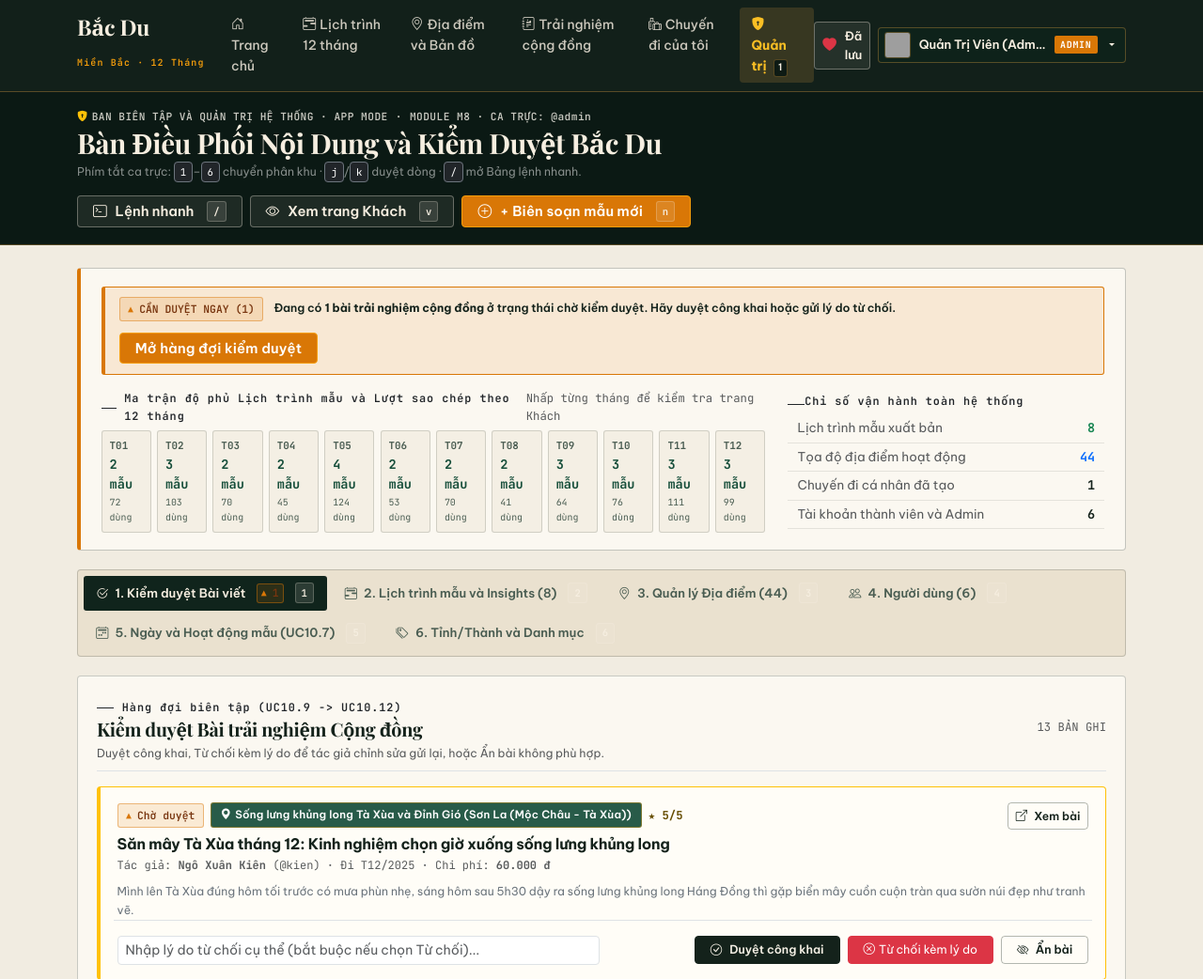
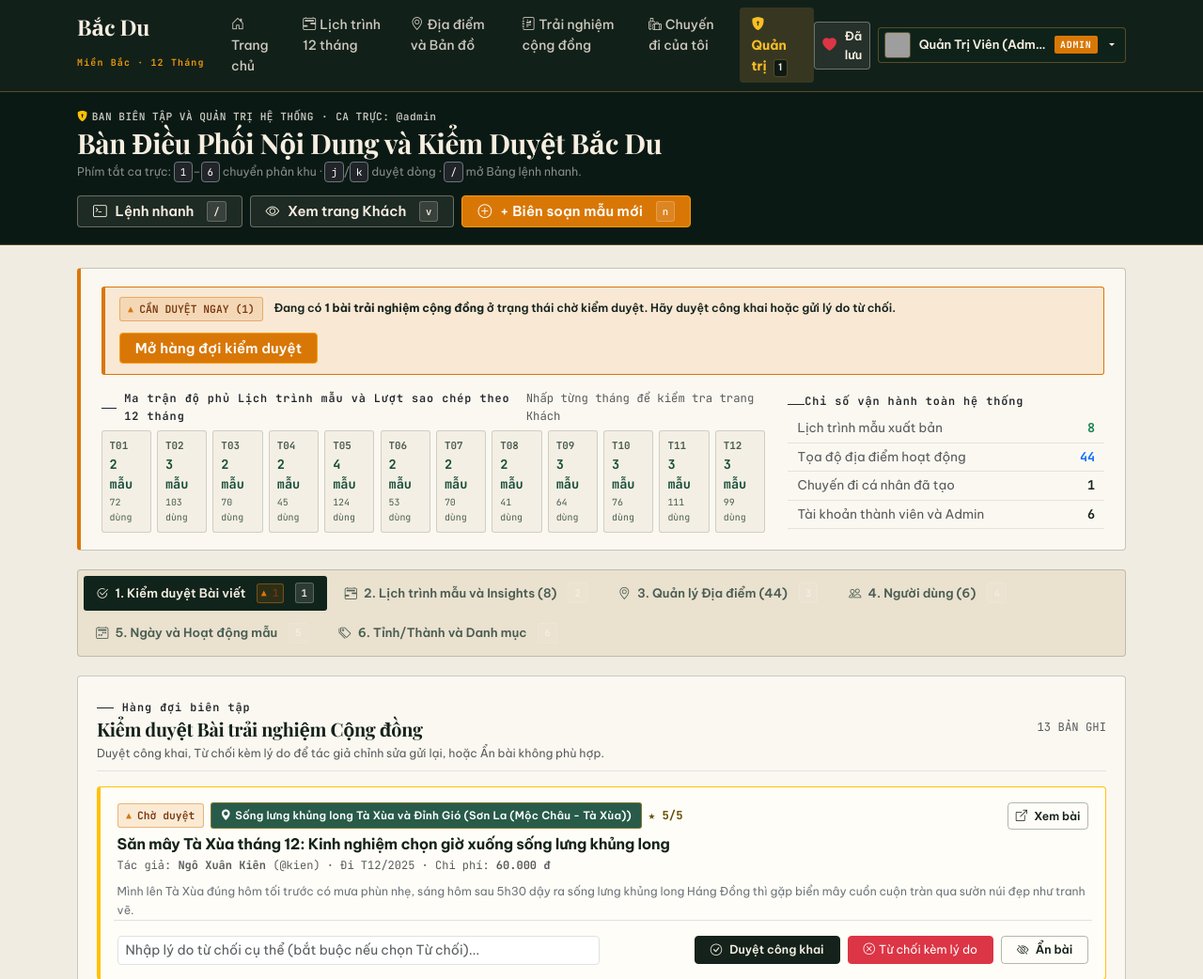
Before and after one commit to trankhanhtoan286/Bac_Du_Travel_Planner, a PHP site: page /admin.php in a window 1280 px wide. Shown: the top 1042 px of the page at 94% size. Run offline with PHP 8.4, Linux system fonts and the light colour scheme; a user stored in the database is signed in; data comes from the database, SQL or seed files in the repository; some web fonts are replaced; grey boxes are pictures that could not be loaded.

Commit message:
style(admin): dong bo thong bao flash message, thanh tab va tieu de ban quan tri kiem duyet

```diff
--- a/admin.php
+++ b/admin.php
@@ -235,12 +235,12 @@ if ($_SERVER['REQUEST_METHOD'] === 'POST') {
             if ($provId > 0) {
                 $pdo->prepare('UPDATE provinces SET name = ?, subregion = ?, best_months = ?, description = ?, image_url = ? WHERE id = ?')
                     ->execute([$name, $subregion, $bestMonths, $desc, $imgUrl, $provId]);
-                set_flash('success', 'Đã cập nhật thông tin Tỉnh/Thành <strong>' . e($name) . '</strong> (UC10.2).');
+                set_flash('success', 'Đã cập nhật thông tin Tỉnh/Thành <strong>' . e($name) . '</strong>.');
             } else {
                 $slug = slugify($name) . '-' . substr(uniqid(), -3);
                 $pdo->prepare('INSERT INTO provinces (name, slug, subregion, best_months, description, image_url, is_active) VALUES (?, ?, ?, ?, ?, ?, 1)')
                     ->execute([$name, $slug, $subregion, $bestMonths, $desc, $imgUrl]);
-                set_flash('success', 'Đã thêm Tỉnh/Thành mới <strong>' . e($name) . '</strong> (UC10.2).');
+                set_flash('success', 'Đã thêm Tỉnh/Thành mới <strong>' . e($name) . '</strong>.');
             }
         }
         $redirectTab = 'catalogs';
@@ -249,7 +249,7 @@ if ($_SERVER['REQUEST_METHOD'] === 'POST') {
     elseif ($action === 'toggle_province') {
         $provId = (int)($_POST['province_id'] ?? 0);
         $pdo->prepare('UPDATE provinces SET is_active = CASE WHEN is_active = 1 THEN 0 ELSE 1 END WHERE id = ?')->execute([$provId]);
-        set_flash('info', 'Đã cập nhật trạng thái hiển thị Tỉnh/Thành (UC10.2).');
+        set_flash('info', 'Đã cập nhật trạng thái hiển thị Tỉnh/Thành.');
         $redirectTab = 'catalogs';
     }
 
@@ -265,12 +265,12 @@ if ($_SERVER['REQUEST_METHOD'] === 'POST') {
             if ($catId > 0) {
                 $pdo->prepare('UPDATE categories SET name = ?, location_type = ?, icon = ?, description = ? WHERE id = ?')
                     ->execute([$name, $locType, $icon, $desc, $catId]);
-                set_flash('success', 'Đã cập nhật Danh mục <strong>' . e($name) . '</strong> (UC10.3).');
+                set_flash('success', 'Đã cập nhật Danh mục <strong>' . e($name) . '</strong>.');
             } else {
                 $slug = slugify($name) . '-' . substr(uniqid(), -3);
                 $pdo->prepare('INSERT INTO categories (name, slug, location_type, icon, description, is_active) VALUES (?, ?, ?, ?, ?, 1)')
                     ->execute([$name, $slug, $locType, $icon, $desc]);
-                set_flash('success', 'Đã thêm Danh mục mới <strong>' . e($name) . '</strong> (UC10.3).');
+                set_flash('success', 'Đã thêm Danh mục mới <strong>' . e($name) . '</strong>.');
             }
         }
         $redirectTab = 'catalogs';
@@ -279,7 +279,7 @@ if ($_SERVER['REQUEST_METHOD'] === 'POST') {
     elseif ($action === 'toggle_category') {
         $catId = (int)($_POST['category_id'] ?? 0);
         $pdo->prepare('UPDATE categories SET is_active = CASE WHEN is_active = 1 THEN 0 ELSE 1 END WHERE id = ?')->execute([$catId]);
-        set_flash('info', 'Đã cập nhật trạng thái Danh mục (UC10.3).');
+        set_flash('info', 'Đã cập nhật trạng thái Danh mục.');
         $redirectTab = 'catalogs';
     }
 
@@ -296,11 +296,11 @@ if ($_SERVER['REQUEST_METHOD'] === 'POST') {
             if ($dayId > 0) {
                 $pdo->prepare('UPDATE template_days SET day_number = ?, title = ?, summary = ?, transport_note = ? WHERE id = ? AND template_id = ?')
                     ->execute([$dayNum, $title, $summary, $transNote, $dayId, $tplId]);
-                set_flash('success', 'Đã cập nhật ngày trong lịch trình mẫu (UC10.7).');
+                set_flash('success', 'Đã cập nhật ngày trong lịch trình mẫu.');
             } else {
                 $pdo->prepare('INSERT INTO template_days (template_id, day_number, title, summary, transport_note) VALUES (?, ?, ?, ?, ?)')
                     ->execute([$tplId, $dayNum, $title, $summary, $transNote]);
-                set_flash('success', 'Đã thêm ngày mới vào lịch trình mẫu (UC10.7).');
+                set_flash('success', 'Đã thêm ngày mới vào lịch trình mẫu.');
             }
         }
         header('Location: admin.php?tab=template_days&template_id=' . $tplId);
@@ -340,7 +340,7 @@ if ($_SERVER['REQUEST_METHOD'] === 'POST') {
                         estimated_cost = ?, important_note = ?, sort_order = ?
                     WHERE id = ?
                 ')->execute([$tDayId, $locId, $title, $actType, $startTime, $endTime, $desc, $transNote, $estCost, $impNote, $sortOrder, $actId]);
-                set_flash('success', 'Đã cập nhật hoạt động trong lịch trình mẫu (UC10.7).');
+                set_flash('success', 'Đã cập nhật hoạt động trong lịch trình mẫu.');
             } else {
                 $pdo->prepare('
                     INSERT INTO template_activities (
@@ -349,7 +349,7 @@ if ($_SERVER['REQUEST_METHOD'] === 'POST') {
                         estimated_cost, important_note, sort_order
                     ) VALUES (?, ?, ?, ?, ?, ?, ?, ?, ?, ?, ?)
                 ')->execute([$tDayId, $locId, $title, $actType, $startTime, $endTime, $desc, $transNote, $estCost, $impNote, $sortOrder]);
-                set_flash('success', 'Đã thêm hoạt động mới vào ngày mẫu (UC10.7).');
+                set_flash('success', 'Đã thêm hoạt động mới vào ngày mẫu.');
             }
         }
         header('Location: admin.php?tab=template_days&template_id=' . $tplId);
@@ -461,9 +461,9 @@ foreach ($allTemplates as $tplItem) {
     <div class="d-flex flex-wrap justify-content-between align-items-center gap-3">
       <div>
         <div class="app-shift-eyebrow">
-          <span><i class="bi bi-shield-lock-fill text-warning me-1"></i>BAN BIÊN TẬP VÀ QUẢN TRỊ HỆ THỐNG · APP MODE</span>
+          <span><i class="bi bi-shield-lock-fill text-warning me-1"></i>BAN BIÊN TẬP VÀ QUẢN TRỊ HỆ THỐNG</span>
           <span>·</span>
-          <span>MODULE M8 · CA TRỰC: @<?= e($admin['username']) ?></span>
+          <span>CA TRỰC: @<?= e($admin['username']) ?></span>
         </div>
         <h1 class="app-shift-title">Bàn Điều Phối Nội Dung và Kiểm Duyệt Bắc Du</h1>
         <p class="small text-white-50 mb-0">
@@ -578,7 +578,7 @@ foreach ($allTemplates as $tplItem) {
     </a>
     <a class="app-view-tab <?= $tab === 'template_days' ? 'active' : '' ?>"
        href="admin.php?tab=template_days" data-key="5">
-      <i class="bi bi-calendar2-week"></i> 5. Ngày và Hoạt động mẫu (UC10.7)
+      <i class="bi bi-calendar2-week"></i> 5. Ngày và Hoạt động mẫu
     </a>
     <a class="app-view-tab <?= $tab === 'catalogs' ? 'active' : '' ?>"
        href="admin.php?tab=catalogs" data-key="6">
@@ -593,7 +593,7 @@ foreach ($allTemplates as $tplItem) {
     <div class="app-work-surface">
       <div class="d-flex justify-content-between align-items-center mb-3 pb-2 border-bottom">
         <div>
-          <span class="cin-eyebrow text-dark">Hàng đợi biên tập (UC10.9 -> UC10.12)</span>
+          <span class="cin-eyebrow text-dark">Hàng đợi biên tập</span>
           <h4 class="field-slip-title mb-0">Kiểm duyệt Bài trải nghiệm Cộng đồng</h4>
           <small class="text-muted">Duyệt công khai, Từ chối kèm lý do để tác giả chỉnh sửa gửi lại, hoặc Ẩn bài không phù hợp.</small>
         </div>
@@ -671,7 +671,7 @@ foreach ($allTemplates as $tplItem) {
     <div class="app-work-surface mb-4">
       <div class="d-flex flex-wrap justify-content-between align-items-center mb-3 gap-2">
         <div>
-          <span class="cin-eyebrow text-dark">Hiệu suất chuyển đổi mẫu (UC10.5 -> UC10.8)</span>
+          <span class="cin-eyebrow text-dark">Hiệu suất chuyển đổi mẫu</span>
           <h4 class="field-slip-title mb-0">
             Bảng Quản trị Lịch trình Mẫu và Phân tích Chuyển đổi
           </h4>
@@ -725,7 +725,7 @@ foreach ($allTemplates as $tplItem) {
                   <span class="status-mark <?= $tplMark ?>"><?= $tplLabel ?></span>
                 </td>
                 <td class="text-end text-nowrap">
-                  <a href="admin.php?tab=template_days&template_id=<?= (int)$tpl['id'] ?>" class="btn-cin-outline py-0 px-2" style="font-size:0.75rem;" title="Quản lý ngày và hoạt động trong lịch trình mẫu (UC10.7)">
+                  <a href="admin.php?tab=template_days&template_id=<?= (int)$tpl['id'] ?>" class="btn-cin-outline py-0 px-2" style="font-size:0.75rem;" title="Quản lý ngày và hoạt động trong lịch trình mẫu">
                     <i class="bi bi-calendar2-week"></i> Ngày và HĐ
                   </a>
                   <button type="button" class="btn-cin-outline py-0 px-2" style="font-size:0.75rem;"
@@ -757,7 +757,7 @@ foreach ($allTemplates as $tplItem) {
     <div class="app-work-surface">
       <div class="d-flex flex-wrap justify-content-between align-items-center mb-3 gap-2">
         <div>
-          <span class="cin-eyebrow text-dark">Lưu trữ tọa độ 3 nhóm (UC10.4)</span>
+          <span class="cin-eyebrow text-dark">Lưu trữ tọa độ 3 nhóm</span>
           <h4 class="field-slip-title mb-0">Quản lý Địa điểm Tham quan, Ăn uống và Lưu trú</h4>
           <small class="text-muted">Ưu tiên chuyển trạng thái Lưu trữ thay vì xóa cứng để bảo toàn lịch sử các chuyến đi.</small>
         </div>
@@ -828,7 +828,7 @@ foreach ($allTemplates as $tplItem) {
   <?php if ($tab === 'users'): ?>
     <div class="app-work-surface">
       <div class="mb-3">
-        <span class="cin-eyebrow text-dark">Phân quyền và Trạng thái (UC10.1)</span>
+        <span class="cin-eyebrow text-dark">Phân quyền và Trạng thái</span>
         <h4 class="field-slip-title mb-0">Quản lý Tài khoản Người dùng và Phân quyền</h4>
       </div>
       <div class="table-responsive">
@@ -934,7 +934,7 @@ foreach ($allTemplates as $tplItem) {
     <section class="cin-day-dossier mb-4">
       <div class="cin-day-header">
         <div>
-          <span class="cin-day-badge me-2">UC10.7 · KỊCH BẢN MẪU</span>
+          <span class="cin-day-badge me-2">KỊCH BẢN MẪU</span>
           <span class="fw-bold" style="font-family: var(--font-display); font-size: 1.2rem;">Quản lý Ngày và Hoạt động trong Lịch trình mẫu</span>
         </div>
         <form action="admin.php" method="get" class="d-flex align-items-center gap-2 m-0">
@@ -1153,7 +1153,7 @@ foreach ($allTemplates as $tplItem) {
       <div class="col-lg-6">
         <section class="cin-day-dossier h-100 mb-0">
           <div class="cin-day-header">
-            <span class="fw-bold"><i class="bi bi-map text-success me-1"></i>Quản lý Tỉnh / Thành miền Bắc (UC10.2)</span>
+            <span class="fw-bold"><i class="bi bi-map text-success me-1"></i>Quản lý Tỉnh / Thành miền Bắc</span>
             <span class="font-monospace small text-muted"><?= count($provinces) ?> TỈNH</span>
           </div>
           <div class="cin-day-body p-4">
@@ -1240,7 +1240,7 @@ foreach ($allTemplates as $tplItem) {
       <div class="col-lg-6">
         <section class="cin-day-dossier h-100 mb-0">
           <div class="cin-day-header">
-            <span class="fw-bold"><i class="bi bi-tags text-primary me-1"></i>Quản lý Danh mục Địa điểm (UC10.3)</span>
+            <span class="fw-bold"><i class="bi bi-tags text-primary me-1"></i>Quản lý Danh mục Địa điểm</span>
             <span class="font-monospace small text-muted"><?= count($categories) ?> DANH MỤC</span>
           </div>
           <div class="cin-day-body p-4">
@@ -1332,7 +1332,7 @@ foreach ($allTemplates as $tplItem) {
     <div class="modal-content">
       <div class="modal-header">
         <div>
-          <span class="cin-eyebrow" style="color: var(--cin-amber-bright); font-size: 0.64rem;">BAN BIÊN TẬP · UC10.6</span>
+          <span class="cin-eyebrow" style="color: var(--cin-amber-bright); font-size: 0.64rem;">BAN BIÊN TẬP</span>
           <h5 class="modal-title mb-0" id="tplModalTitle">Biên soạn Lịch trình mẫu theo tháng</h5>
         </div>
         <button type="button" class="btn-close" data-bs-dismiss="modal"></button>
@@ -1429,7 +1429,7 @@ foreach ($allTemplates as $tplItem) {
     <div class="modal-content">
       <div class="modal-header">
         <div>
-          <span class="cin-eyebrow" style="color: var(--cin-amber-bright); font-size: 0.64rem;">HỒ SƠ TỌA ĐỘ · UC10.4</span>
+          <span class="cin-eyebrow" style="color: var(--cin-amber-bright); font-size: 0.64rem;">HỒ SƠ TỌA ĐỘ</span>
           <h5 class="modal-title mb-0" id="locModalTitle">Thêm / Cập nhật Địa điểm</h5>
         </div>
         <button type="button" class="btn-close" data-bs-dismiss="modal"></button>
```
